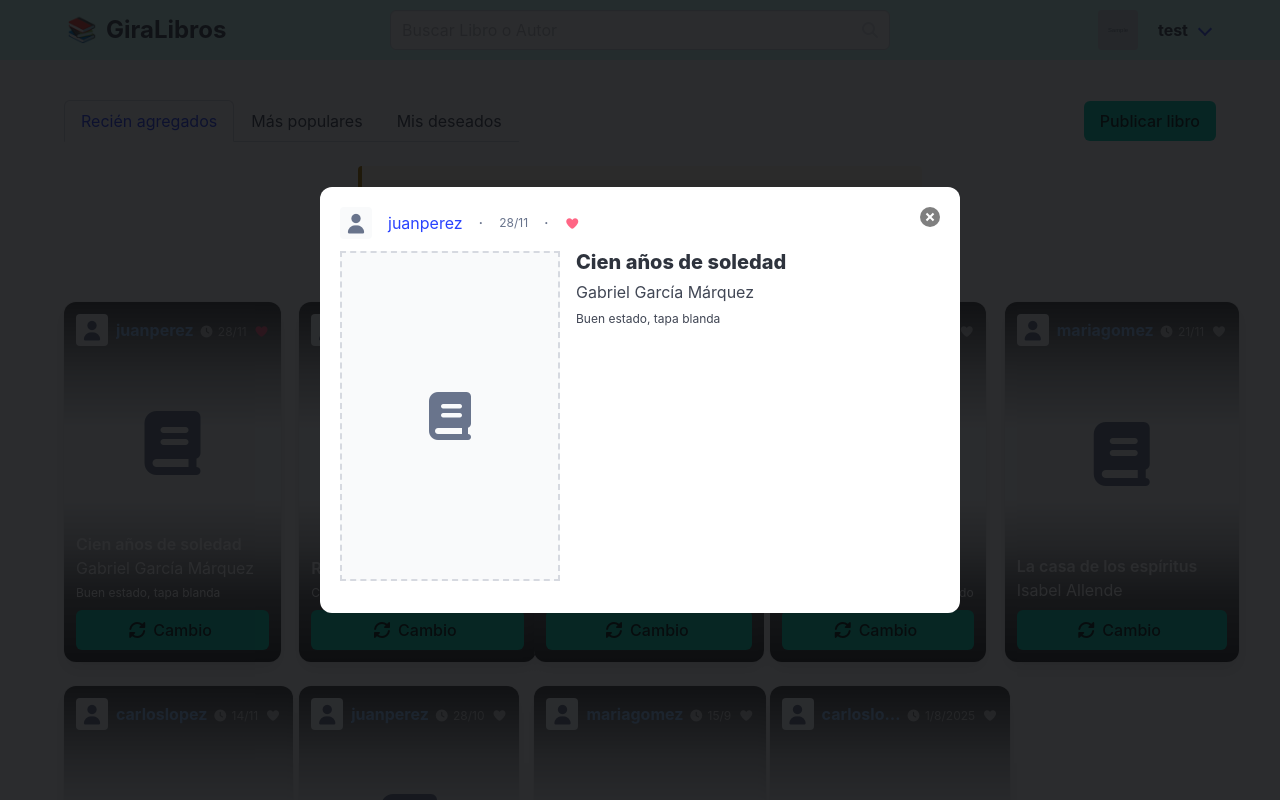
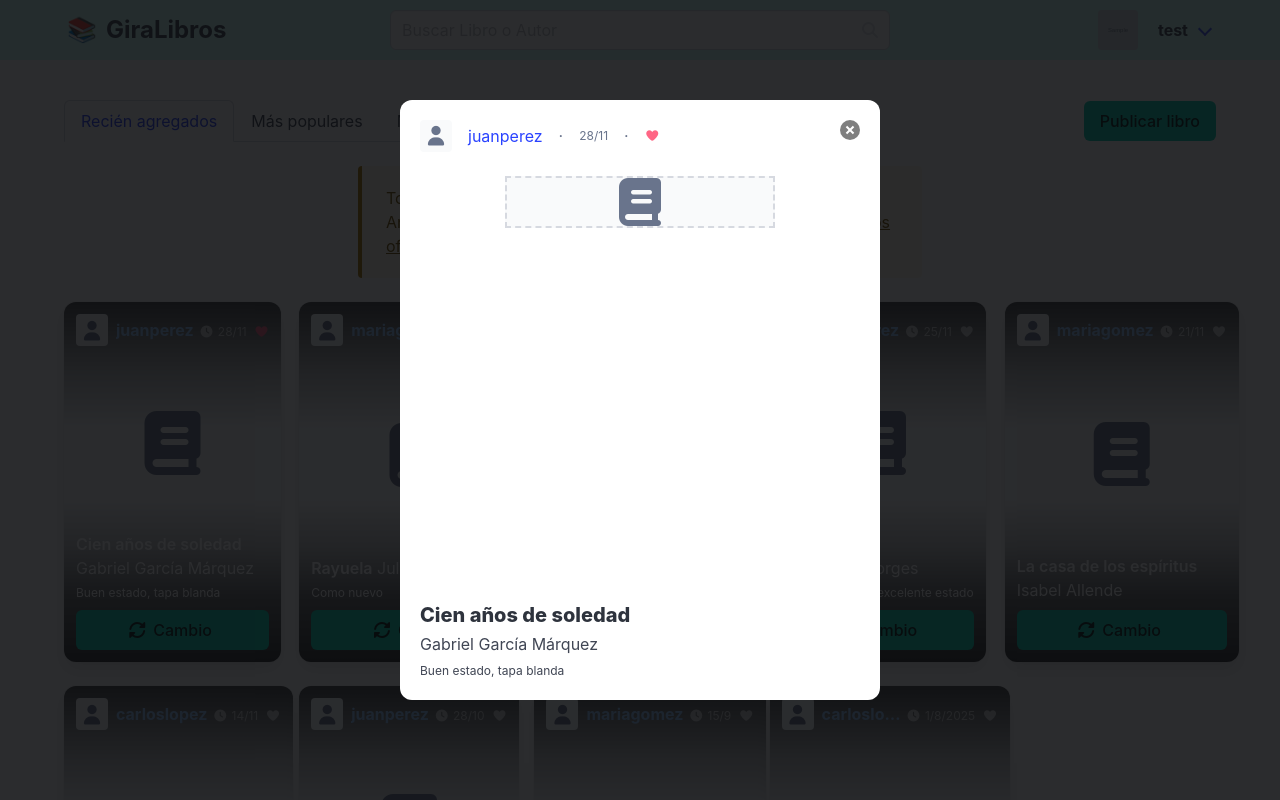
Before and after one commit to facundoolano/giralibros, a Django app: page / in a window 1280 px wide, after a click that opens the changed part. Run offline with Django 4.2, Linux system fonts and the light colour scheme; a user stored in the database is signed in; data comes from the database, SQL or seed files in the repository; tables that the repository leaves empty hold one stand-in row (values such as "Sample post"); grey boxes marked "Sample" are stand-in pictures; parts of the project's set-up code (start-up, migrations or seed data) failed here and were passed over; some libraries are stand-ins or nearby versions.

Commit message:
improve styling of dialog preview

```diff
--- a/books/static/css/custom.css
+++ b/books/static/css/custom.css
@@ -82,9 +82,14 @@ body {
 }
 
 /* Book cover images in cards - zoomed in */
-.card .book-cover-image {
+.card > .card-content .book-cover-image {
     object-position: center 35%;
     transform: scale(1.2);
+}
+
+/* Use more of the viewport before a book-detail modal needs to scroll. */
+.book-details-modal {
+    --bulma-modal-content-spacing-mobile: 2.5rem;
 }
 
 .book-cover-small {
@@ -92,6 +97,7 @@ body {
     max-height: 120px;
     border-radius: 4px;
 }
+
 
 /* Book cover container - default for forms and profile */
 .book-cover-container {
@@ -153,6 +159,10 @@ body {
 @media screen and (min-width: 769px) {
     .book-card-cover-bg {
         min-height: 360px;
+    }
+
+    .book-details-modal .modal-content {
+        max-width: 480px;
     }
 
     .columns.is-multiline > .column > .card {
--- a/books/templates/_book_details_modal.html
+++ b/books/templates/_book_details_modal.html
@@ -1,6 +1,6 @@
 {% load book_filters %}
 {% if request.user.is_authenticated %}
-<div id="modal-{{ book.id }}" class="modal">
+<div id="modal-{{ book.id }}" class="modal book-details-modal">
   <div class="modal-background" onclick="document.getElementById('modal-{{ book.id }}').classList.remove('is-active')"></div>
   <div class="modal-content">
     <div class="box">
@@ -28,15 +28,18 @@
         <span class="js-like-count is-size-7{% if not book.likes %} is-hidden{% endif %}" data-book-id="{{ book.id }}">{{ book.likes }}</span>
       </div>
 
-      <div class="is-flex mb-3" style="gap: 1rem;">
-        <div style="width: min(40%, 220px); flex-shrink: 0;">
+      <div class="is-flex is-justify-content-center mb-3">
+        <div class="column is-three-quarters-mobile is-half-tablet is-two-thirds-desktop">
+          <figure class="image is-2by3">
             {% if book.cover_image %}
-          <img src="{{ book.cover_image.url }}" alt="{{ book.title }}" style="width: 100%; border-radius: 4px;">
+            <img src="{{ book.cover_image.url }}" alt="{{ book.title }}" class="book-cover-image">
             {% else %}
-          <div class="book-placeholder is-flex is-justify-content-center is-align-items-center" style="aspect-ratio: 2/3;">
+            <div class="book-placeholder is-flex is-justify-content-center is-align-items-center">
               <span class="icon is-large has-text-grey"><i class="fas fa-book fa-3x"></i></span>
             </div>
             {% endif %}
+          </figure>
+        </div>
       </div>
       <div>
         <p class="title is-5 mb-2">{{ book.title }}</p>
@@ -50,5 +53,4 @@
     </div>
   </div>
 </div>
-</div>
 {% endif %}
```
Lines whose indentation alone changed are shown as unchanged.
